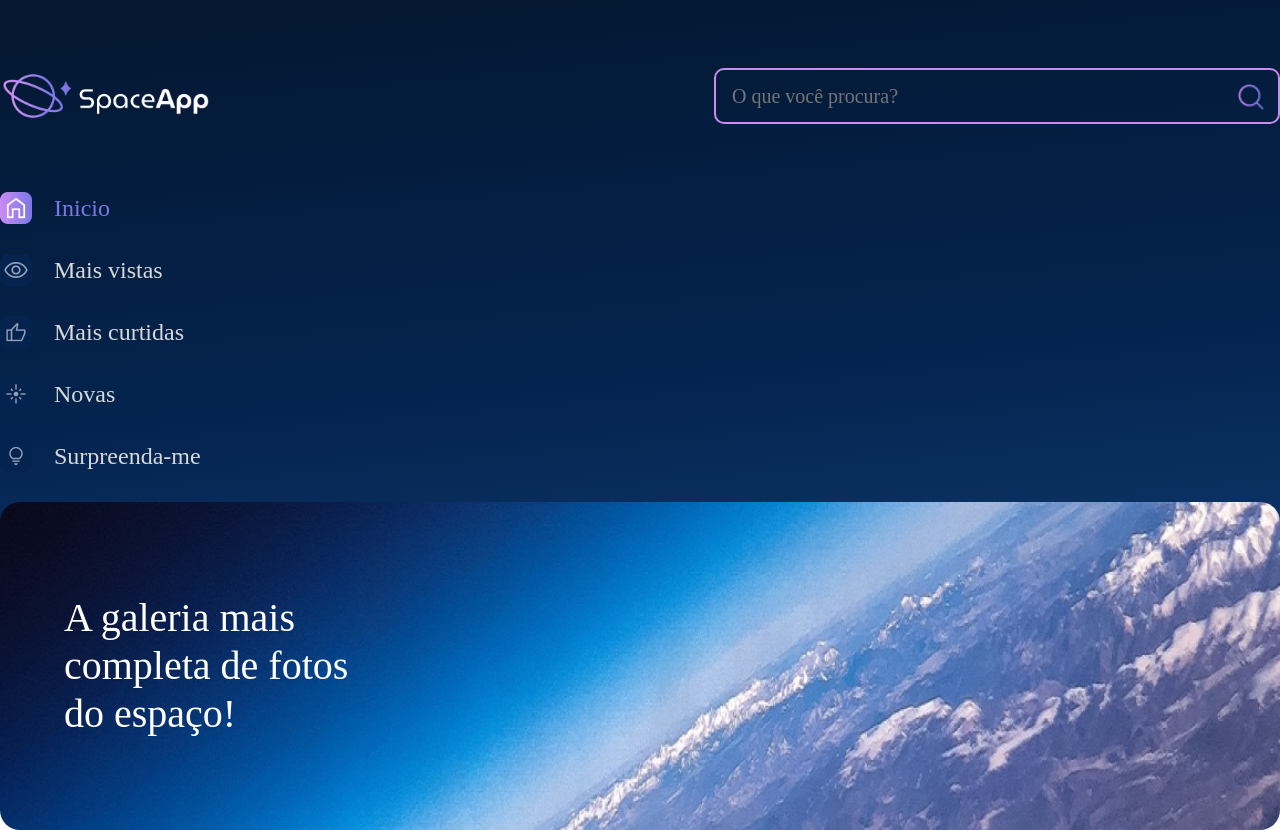
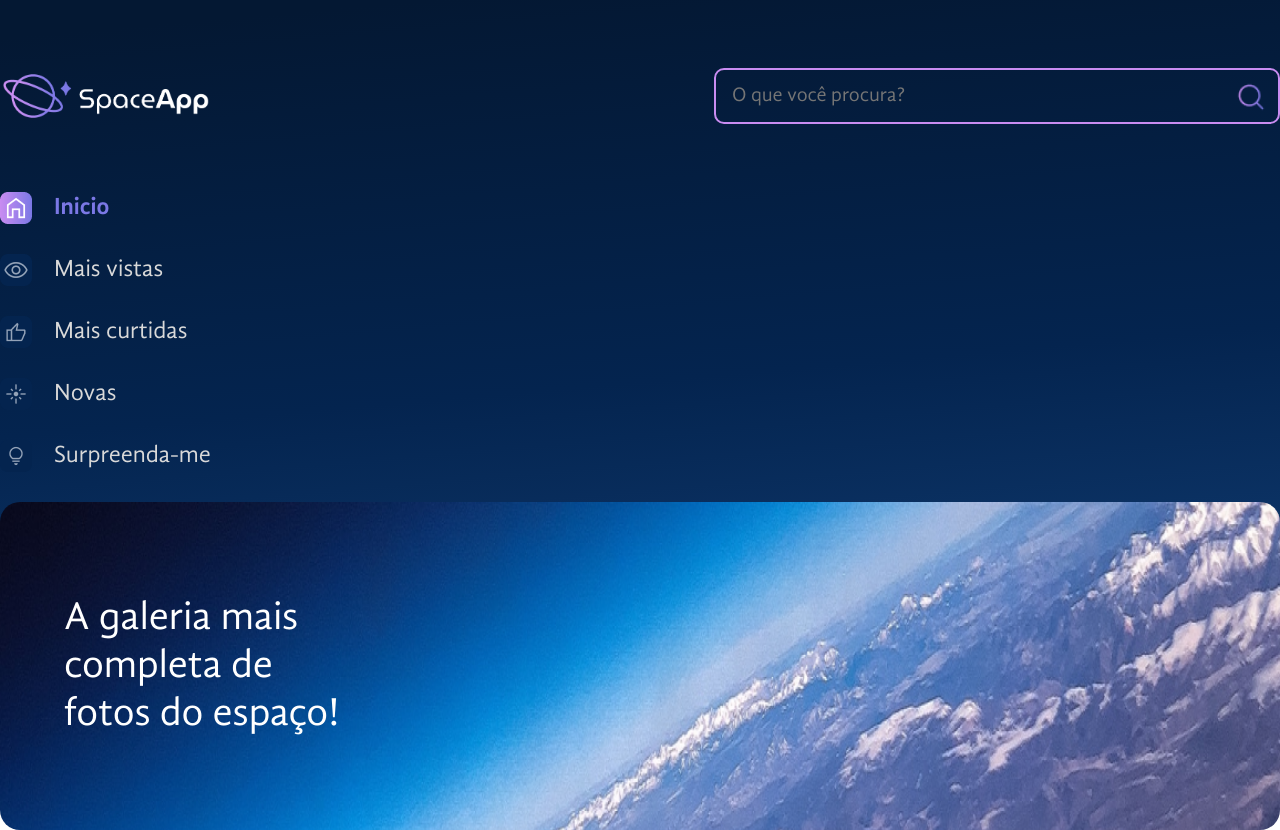
Before and after one commit to kelvincharlesdev/space-app, a React (Vite) app: page / in a window 1280 px wide. Built offline with nearby package versions, Linux system fonts and the light colour scheme.

Commit message:
fix: Adiciona fonts em EstilosGlobais

```diff
--- a/src/components/CampoTexto/index.tsx
+++ b/src/components/CampoTexto/index.tsx
@@ -6,6 +6,7 @@
 const ContainerEstilizado = styled.div`
     position: relative;
     display: inline-block;
+    width: 566px;
 `;
 
 const CampoTextoEstilizado = styled.input`
@@ -16,7 +17,7 @@
     border-color: #C98CF1;
     background: transparent;
     box-sizing: border-box;
-    width: 566px;
+    width: 100%;
     color: #D9D9D9;
     font-weight: 400;
     font-size: 20px;
--- a/src/components/EstilosGlobais/index.tsx
+++ b/src/components/EstilosGlobais/index.tsx
@@ -1,9 +1,23 @@
 import { createGlobalStyle } from "styled-components";
+import GandhiSansRegular from "./fonts/GandhiSans-Regular.otf"
+import GandhiSansBold from "./fonts/GandhiSans-Bold.otf"
+
 
 export const EstilosGlobais = createGlobalStyle`
+@font-face {
+  font-family: 'GandhiSansRegular';
+  src: local('Gandhi Sans Regular'), local('GandhiSansRegular'), url(${GandhiSansRegular});
+}
+
+@font-face {
+  font-family: 'GandhiSansBold';
+  src: local('Gandhi Sans Bold'), local('GandhiSansBold'), url(${GandhiSansBold});
+}
+
 html {
   line-height: 1.15;
   -webkit-text-size-adjust: 100%;
+  font-family: GandhiSansRegular;
 }
 body {
   margin: 0;
```
